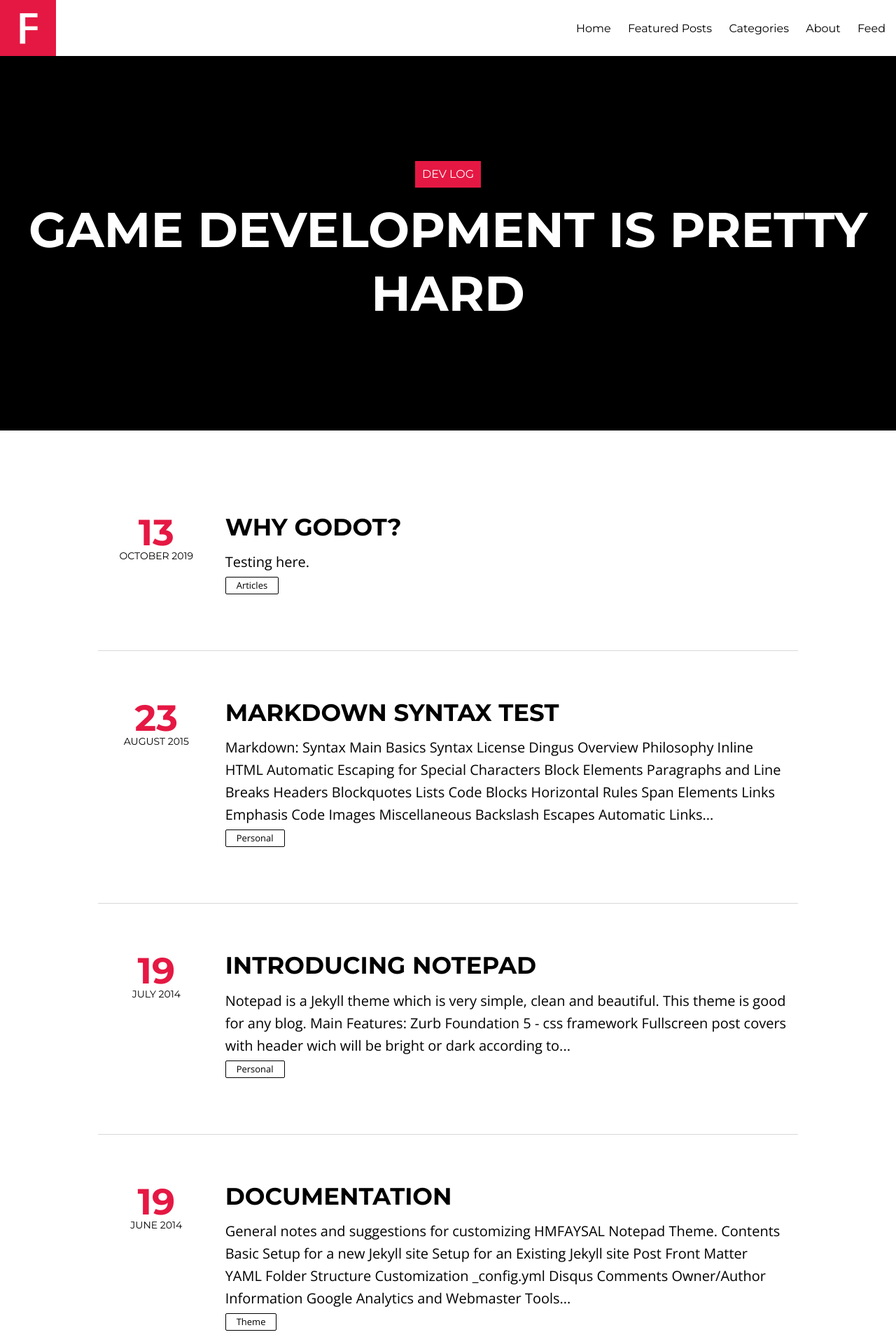
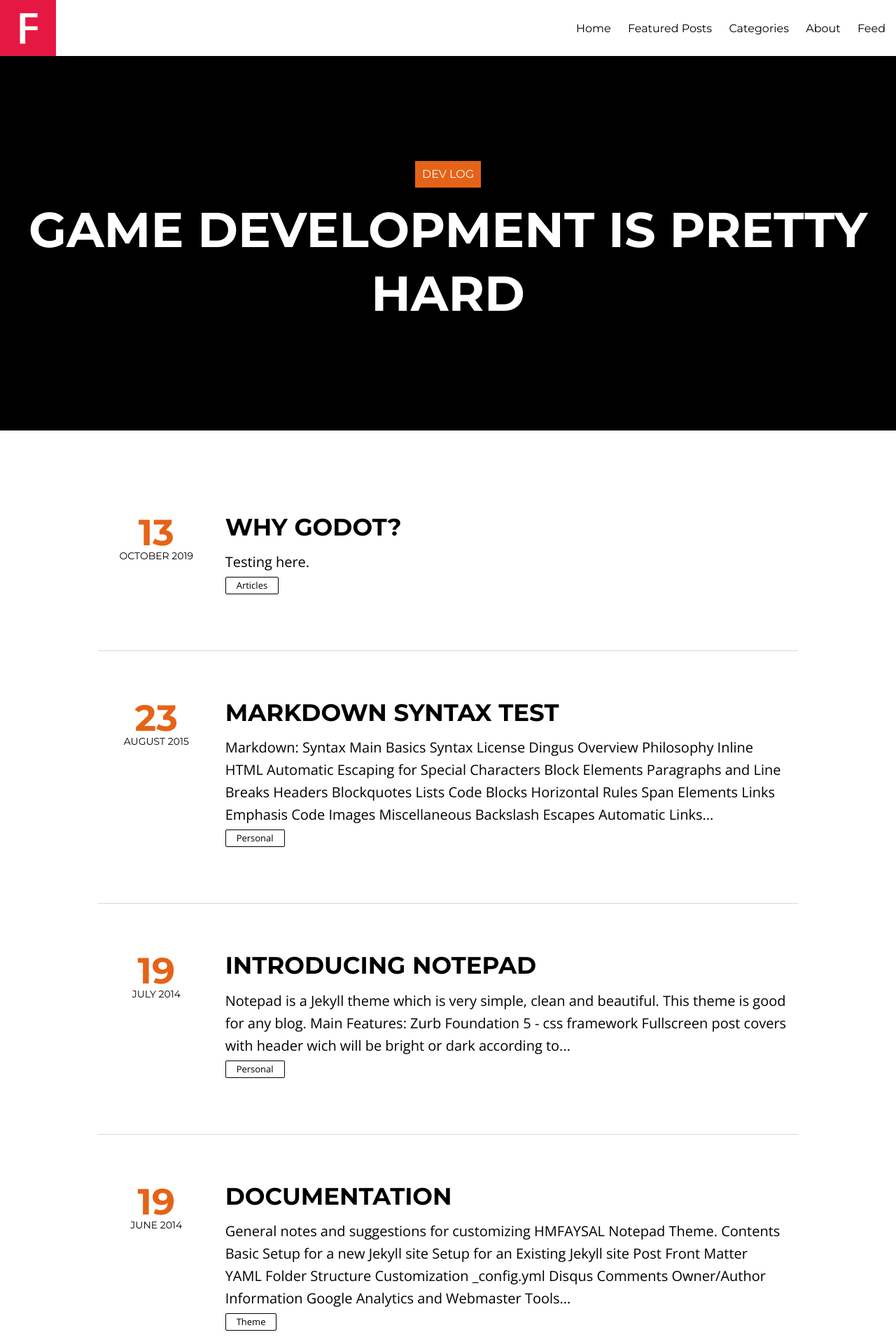
Before and after one commit to paulcosmos/paulcosmos.github.io, a Jekyll site: the page built from index.html, in a window 1280 px wide. Shown: the top 1920 px of the page at 70% size. Built offline with Jekyll 4.4.1, drawn with Linux system fonts in a browser that asks for light colours; nearby versions of some CDN libraries; the list of posts is cut into pages by our own code.

Commit message:
tweaked red colour to orange

```diff
--- a/assets/css/style.css
+++ b/assets/css/style.css
@@ -131,7 +131,7 @@
             width: auto;
             height: auto; }
             .notepad-blog-menu ul li a:hover {
-              border-bottom: 0.1875rem solid #e51843; } }
+              border-bottom: 0.1875rem solid #e56318; } }
 
 .notepad-site-head .notepad-site-head-menu {
   background: white; }
@@ -167,7 +167,7 @@
   .notepad-site-head .notepad-site-head-content .notepad-site-head-title-bg {
     display: inline-block;
     padding: 0.625rem;
-    background: #e51843;
+    background: #e56318;
     line-height: 1.1; }
   .notepad-site-head .notepad-site-head-content h1, .notepad-site-head .notepad-site-head-content h2 {
     margin: 0;
@@ -236,7 +236,7 @@
       display: block;
       font-size: 3.25rem;
       font-weight: 800;
-      color: #e51843;
+      color: #e56318;
       font-family: "Montserrat", sans-serif; }
     .notepad-content .notepad-index-post .notepad-post-meta .month-year {
       display: block;
@@ -288,8 +288,8 @@
       border-radius: 0.125rem;
       margin-bottom: 0.3125rem; }
       .notepad-content .notepad-index-post .notepad-index-post-tags a:hover {
-        color: #e51843;
-        border: 0.0625rem solid #e51843; }
+        color: #e56318;
+        border: 0.0625rem solid #e56318; }
   @media only screen and (min-width: 40.063em) {
     .notepad-content .notepad-index-post .notepad-index-post-tags {
       padding-top: 0.3125rem;
@@ -314,7 +314,7 @@
     width: 60%;
     border-radius: 0.125rem; }
     .notepad-content .notepad-index-post .notepad-post-read-more:hover {
-      background-color: #e51843; }
+      background-color: #e56318; }
   @media only screen and (min-width: 40.063em) {
     .notepad-content .notepad-index-post .notepad-post-read-more {
       width: auto;
@@ -337,8 +337,8 @@
     border: 0.125rem solid black; }
   nav.pagination .newer-posts:hover,
   nav.pagination .older-posts:hover {
-    border: 0.125rem solid #e51843;
-    color: #e51843; }
+    border: 0.125rem solid #e56318;
+    color: #e56318; }
   nav.pagination .newer-posts.faded,
   nav.pagination .older-posts.faded {
     color: gray;
@@ -437,7 +437,7 @@
     padding-bottom: 3.125rem;
     text-align: center; }
     .notepad-tags-container .notepad-tags-header .tag-name {
-      color: #e51843;
+      color: #e56318;
       text-transform: none; }
     @media only screen and (min-width: 40.063em) {
       .notepad-tags-container .notepad-tags-header {
```
